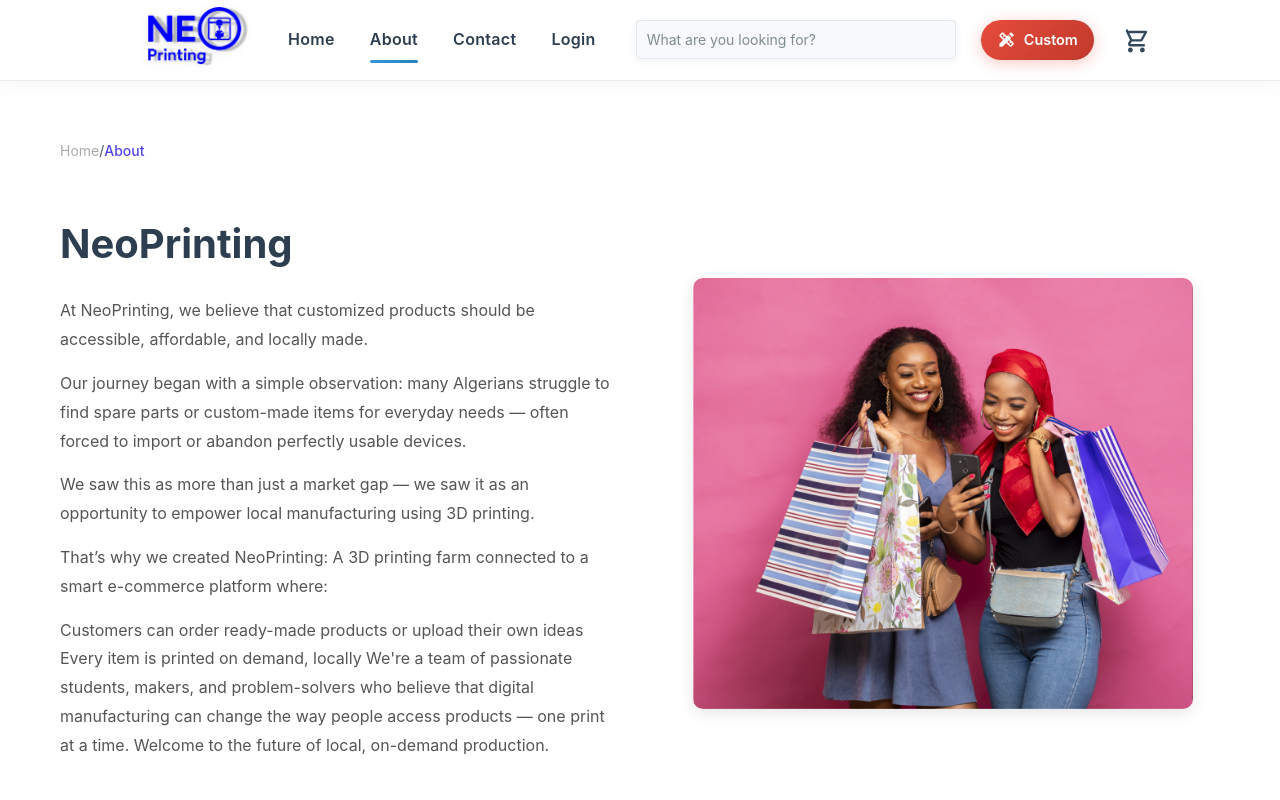
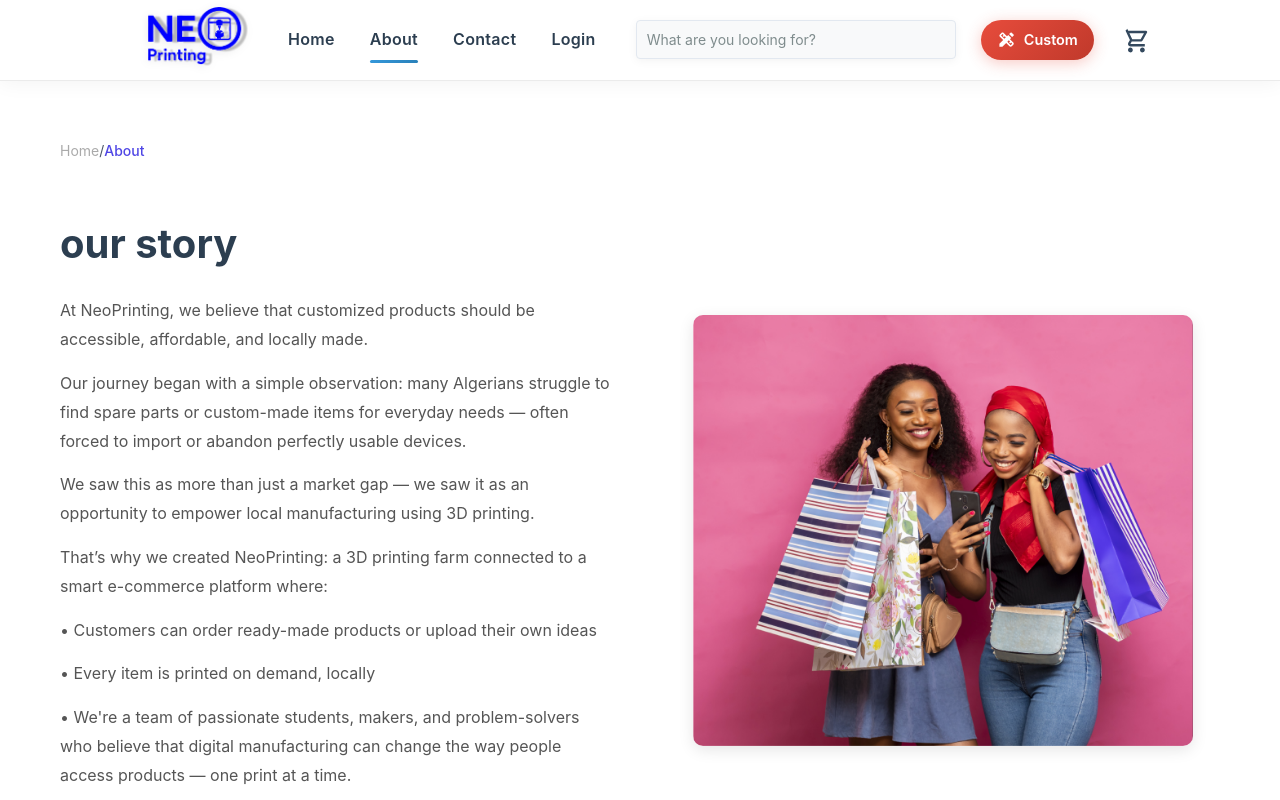
Before and after one commit to latum0/Dj3d, a React (Vite) app: page /about in a window 1280 px wide. Shown: the top 800 px of the page. Built offline with nearby package versions, Linux system fonts and the light colour scheme.

Commit message:
fixed the about again

```diff
--- a/src/pages/About.jsx
+++ b/src/pages/About.jsx
@@ -23,7 +23,8 @@ export default function About() {
 
             <section className="about-section">
                 <div className="about-content">
-                    <h1 className="about-title">NeoPrinting</h1>
+                    <h1 className="about-title">our story</h1>
+                    <section className="neo-printing-story space-y-4 p-6">
                         <p>
                             At NeoPrinting, we believe that customized products should be accessible, affordable, and locally made.
                         </p>
@@ -34,18 +35,15 @@ export default function About() {
                             We saw this as more than just a market gap — we saw it as an opportunity to empower local manufacturing using 3D printing.
                         </p>
                         <p>
-                        That’s why we created NeoPrinting:
-                        A 3D printing farm connected to a smart e-commerce platform where:
+                            That’s why we created NeoPrinting: a 3D printing farm connected to a smart e-commerce platform where:
                         </p>
-                    <p>
-                        Customers can order ready-made products or upload their own ideas
-
-                        Every item is printed on demand, locally
-
-                        We're a team of passionate students, makers, and problem-solvers who believe that digital manufacturing can change the way people access products — one print at a time.
-
-                        Welcome to the future of local, on-demand production.
-                    </p>
+                        <div className="space-y-1 pl-4">
+                            <p>• Customers can order ready-made products or upload their own ideas</p>
+                            <p>• Every item is printed on demand, locally</p>
+                            <p>• We're a team of passionate students, makers, and problem-solvers who believe that digital manufacturing can change the way people access products — one print at a time.</p>
+                            <p>• Welcome to the future of local, on-demand production.</p>
+                        </div>
+                    </section>
                 </div>
 
                 <div className="about-image-container">
```
Lines whose indentation alone changed are shown as unchanged.
